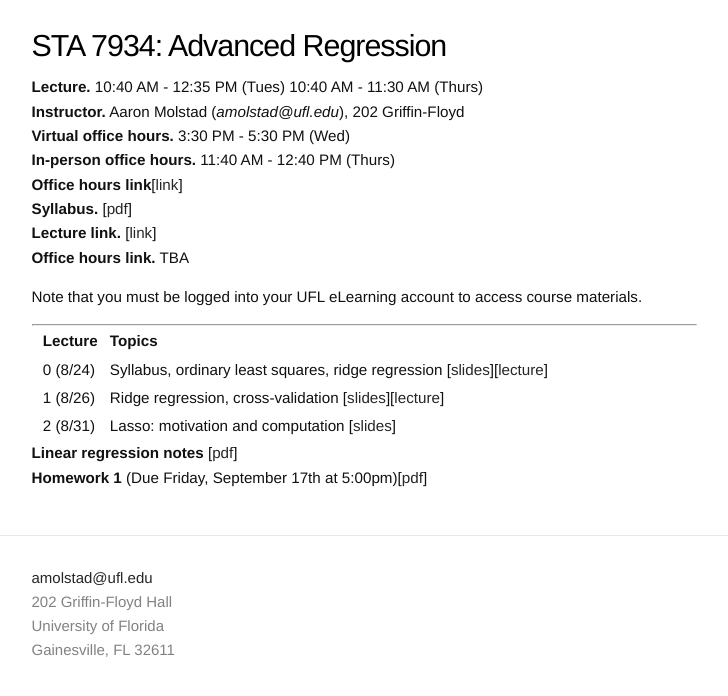
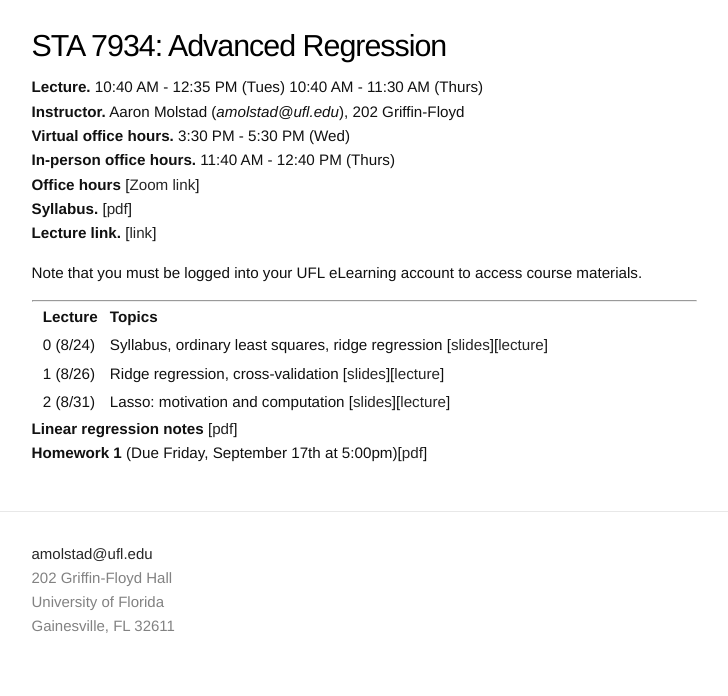
Before and after one commit to ajmolstad/ajmolstad.github.io, a Jekyll site: the page built from F21_STA7934.md, in a window 1280 px wide. Shown: the top 696 px of the page, without its empty margins (276-1004 px from the left). Built offline with Jekyll 4.4.1, drawn with Linux system fonts in a browser that asks for light colours.

Commit message:
Update F21_STA7934.md

```diff
--- a/F21_STA7934.md
+++ b/F21_STA7934.md
@@ -8,10 +8,9 @@ permalink: /F21_STA7934/
 **Instructor.** Aaron Molstad (*amolstad@ufl.edu*), 202 Griffin-Floyd
 **Virtual office hours.** 3:30 PM - 5:30 PM (Wed)
 **In-person office hours.** 11:40 AM - 12:40 PM (Thurs)
-**Office hours link**[[link]( https://ufl.zoom.us/j/93568061252)]
+**Office hours** [[Zoom link]( https://ufl.zoom.us/j/93568061252)]
 **Syllabus.** [[pdf](https://ufl.instructure.com/files/61637611/download?download_frd=1)]
 **Lecture link.** [[link]( https://ufl.zoom.us/j/92757556228?pwd=ZkZwTTBEZlpTUkhhLzFCREpMUklYQT09)]
-**Office hours link.** TBA
 
 Note that you must be logged into your UFL eLearning account to access course materials.
 
@@ -20,7 +19,7 @@ Note that you must be logged into your UFL eLearning account to access course ma
 ||  **Lecture** ||  **Topics**  ||
 || 0 (8/24)  || Syllabus, ordinary least squares, ridge regression [[slides](https://ufl.instructure.com/files/61559302/download?download_frd=1)][[lecture](https://ufl.instructure.com/courses/437665/files?preview=61563345)] ||
 || 1 (8/26)  || Ridge regression, cross-validation [[slides](https://ufl.instructure.com/files/61614224/download?download_frd=1)][[lecture](https://ufl.instructure.com/files/61637293/download?download_frd=1)] ||
-|| 2 (8/31)  || Lasso: motivation and computation [[slides](https://ufl.instructure.com/files/61716311/download?download_frd=1)]||
+|| 2 (8/31)  || Lasso: motivation and computation [[slides](https://ufl.instructure.com/files/61716311/download?download_frd=1)][[lecture](https://ufl.instructure.com/files/61755293/download?download_frd=1)]||
 
 **Linear regression notes** [[pdf](https://ufl.instructure.com/files/61637321/download?download_frd=1)]
 **Homework 1** (Due Friday, September 17th at 5:00pm)[[pdf](https://ufl.instructure.com/files/61637382/download?download_frd=1)]
```
